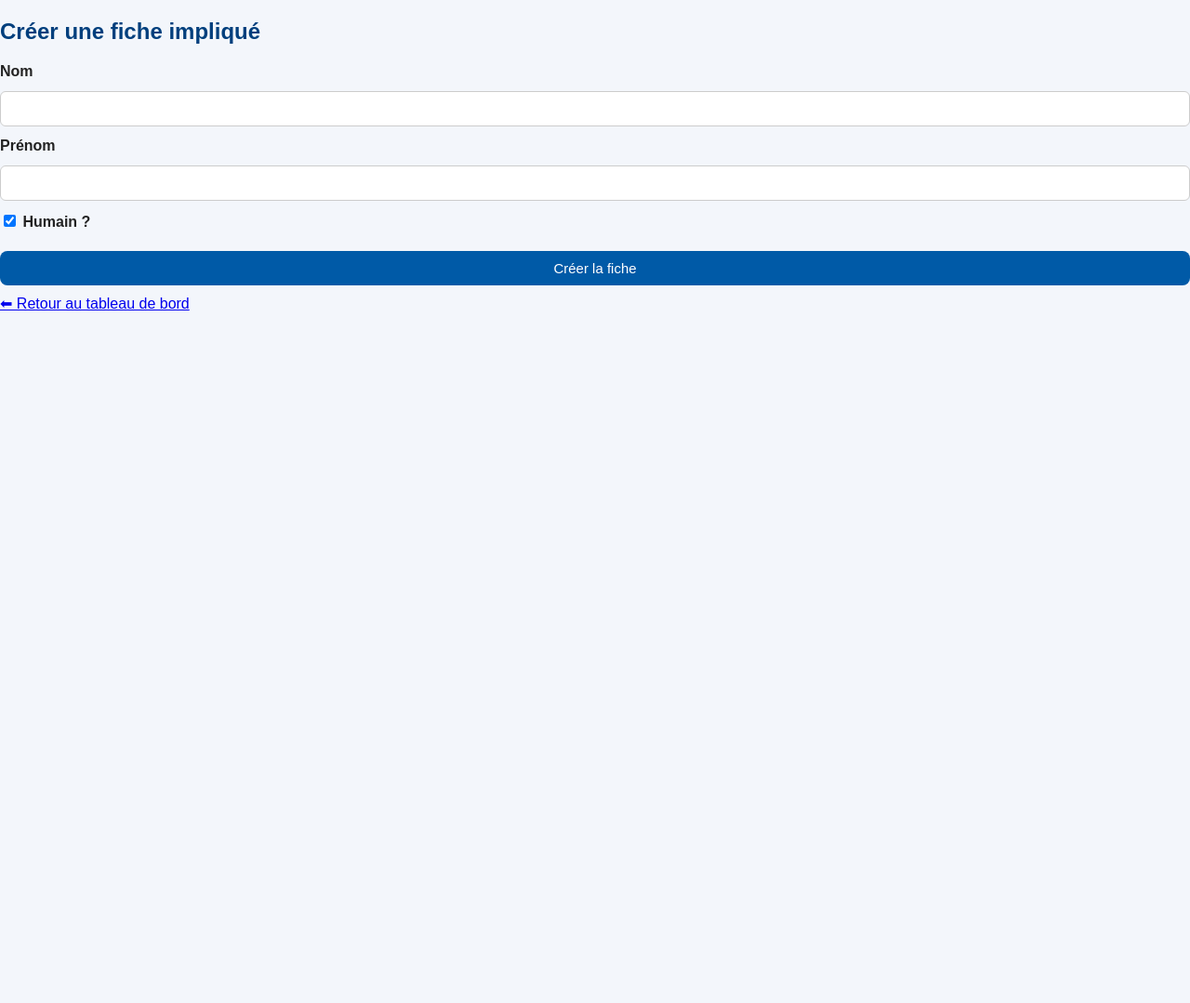
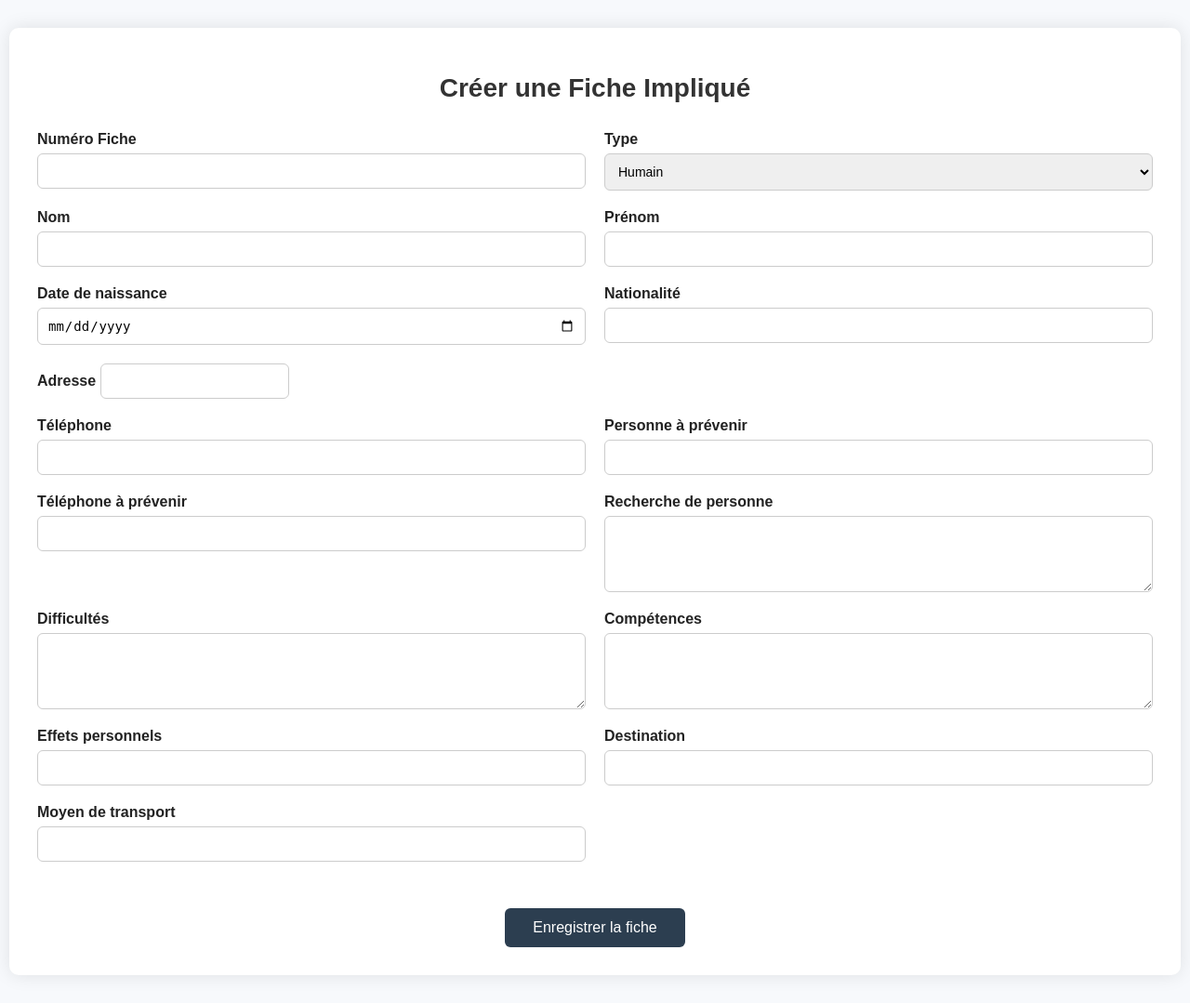
Before and after one commit to protec38/CAI, a Flask app: template app/templates/fiche_new.html in a window 1280 px wide. Shown: the whole page at 93% size. Before the commit the page ends 334 px from the top, so only its background shows below. Run offline with Flask 3, Linux system fonts and the light colour scheme; the template is opened without the code that fills it, so the values that code supplies are empty.

Commit message:
Update fiche_new.html

```diff
--- a/app/templates/fiche_new.html
+++ b/app/templates/fiche_new.html
@@ -4,25 +4,162 @@
     <meta charset="UTF-8">
     <title>Nouvelle Fiche Impliqué</title>
     <link rel="stylesheet" href="{{ url_for('static', filename='style.css') }}">
+    <style>
+        body {
+            font-family: Arial, sans-serif;
+            margin: 0;
+            background-color: #f7f9fc;
+        }
+        .container {
+            max-width: 1200px;
+            margin: 30px auto;
+            padding: 30px;
+            background-color: white;
+            box-shadow: 0 0 20px rgba(0,0,0,0.1);
+            border-radius: 10px;
+        }
+        h1 {
+            margin-bottom: 30px;
+            font-size: 28px;
+            text-align: center;
+            color: #333;
+        }
+        form {
+            display: grid;
+            grid-template-columns: 1fr 1fr;
+            gap: 20px;
+        }
+        .form-group {
+            display: flex;
+            flex-direction: column;
+        }
+        label {
+            margin-bottom: 6px;
+            font-weight: bold;
+        }
+        input, select, textarea {
+            padding: 10px;
+            border: 1px solid #ccc;
+            border-radius: 6px;
+            font-size: 14px;
+        }
+        textarea {
+            resize: vertical;
+        }
+        .form-group-full {
+            grid-column: 1 / -1;
+        }
+        .submit-btn {
+            grid-column: 1 / -1;
+            display: flex;
+            justify-content: center;
+            margin-top: 30px;
+        }
+        button {
+            padding: 12px 30px;
+            font-size: 16px;
+            background-color: #2c3e50;
+            color: white;
+            border: none;
+            border-radius: 6px;
+            cursor: pointer;
+        }
+        button:hover {
+            background-color: #1a242f;
+        }
+    </style>
 </head>
 <body>
-  <div class="login-container">
-    <h2>Créer une fiche impliqué</h2>
+    <div class="container">
+        <h1>Créer une Fiche Impliqué</h1>
         <form method="POST">
+            <div class="form-group">
+                <label for="numero_fiche">Numéro Fiche</label>
+                <input type="text" name="numero_fiche" required>
+            </div>
+
+            <div class="form-group">
+                <label for="humain">Type</label>
+                <select name="humain">
+                    <option value="True">Humain</option>
+                    <option value="False">Matériel</option>
+                </select>
+            </div>
+
+            <div class="form-group">
                 <label for="nom">Nom</label>
-      <input type="text" name="nom" required>
+                <input type="text" name="nom">
+            </div>
 
+            <div class="form-group">
                 <label for="prenom">Prénom</label>
-      <input type="text" name="prenom" required>
+                <input type="text" name="prenom">
+            </div>
 
-      <label for="humain">
-        <input type="checkbox" name="humain" checked>
-        Humain ?
-      </label>
+            <div class="form-group">
+                <label for="date_naissance">Date de naissance</label>
+                <input type="date" name="date_naissance">
+            </div>
 
-      <button type="submit" class="btn">Créer la fiche</button>
+            <div class="form-group">
+                <label for="nationalite">Nationalité</label>
+                <input type="text" name="nationalite">
+            </div>
+
+            <div class="form-group-full">
+                <label for="adresse">Adresse</label>
+                <input type="text" name="adresse">
+            </div>
+
+            <div class="form-group">
+                <label for="telephone">Téléphone</label>
+                <input type="text" name="telephone">
+            </div>
+
+            <div class="form-group">
+                <label for="personne_a_prevenir">Personne à prévenir</label>
+                <input type="text" name="personne_a_prevenir">
+            </div>
+
+            <div class="form-group">
+                <label for="tel_personne_a_prevenir">Téléphone à prévenir</label>
+                <input type="text" name="tel_personne_a_prevenir">
+            </div>
+
+            <div class="form-group">
+                <label for="recherche_personne">Recherche de personne</label>
+                <textarea name="recherche_personne" rows="2"></textarea>
+            </div>
+
+            <div class="form-group">
+                <label for="difficulte">Difficultés</label>
+                <textarea name="difficulte" rows="2"></textarea>
+            </div>
+
+            <div class="form-group">
+                <label for="competences">Compétences</label>
+                <textarea name="competences" rows="2"></textarea>
+            </div>
+
+            <div class="form-group">
+                <label for="effets_perso">Effets personnels</label>
+                <input type="text" name="effets_perso">
+            </div>
+
+            <div class="form-group">
+                <label for="destination">Destination</label>
+                <input type="text" name="destination">
+            </div>
+
+            <div class="form-group">
+                <label for="moyen_transport">Moyen de transport</label>
+                <input type="text" name="moyen_transport">
+            </div>
+
+            <div class="submit-btn">
+                <button type="submit">Enregistrer la fiche</button>
+            </div>
         </form>
-    <a href="{{ url_for('main_bp.dashboard') }}">⬅ Retour au tableau de bord</a>
     </div>
 </body>
 </html>
```
Lines whose indentation alone changed are shown as unchanged.
